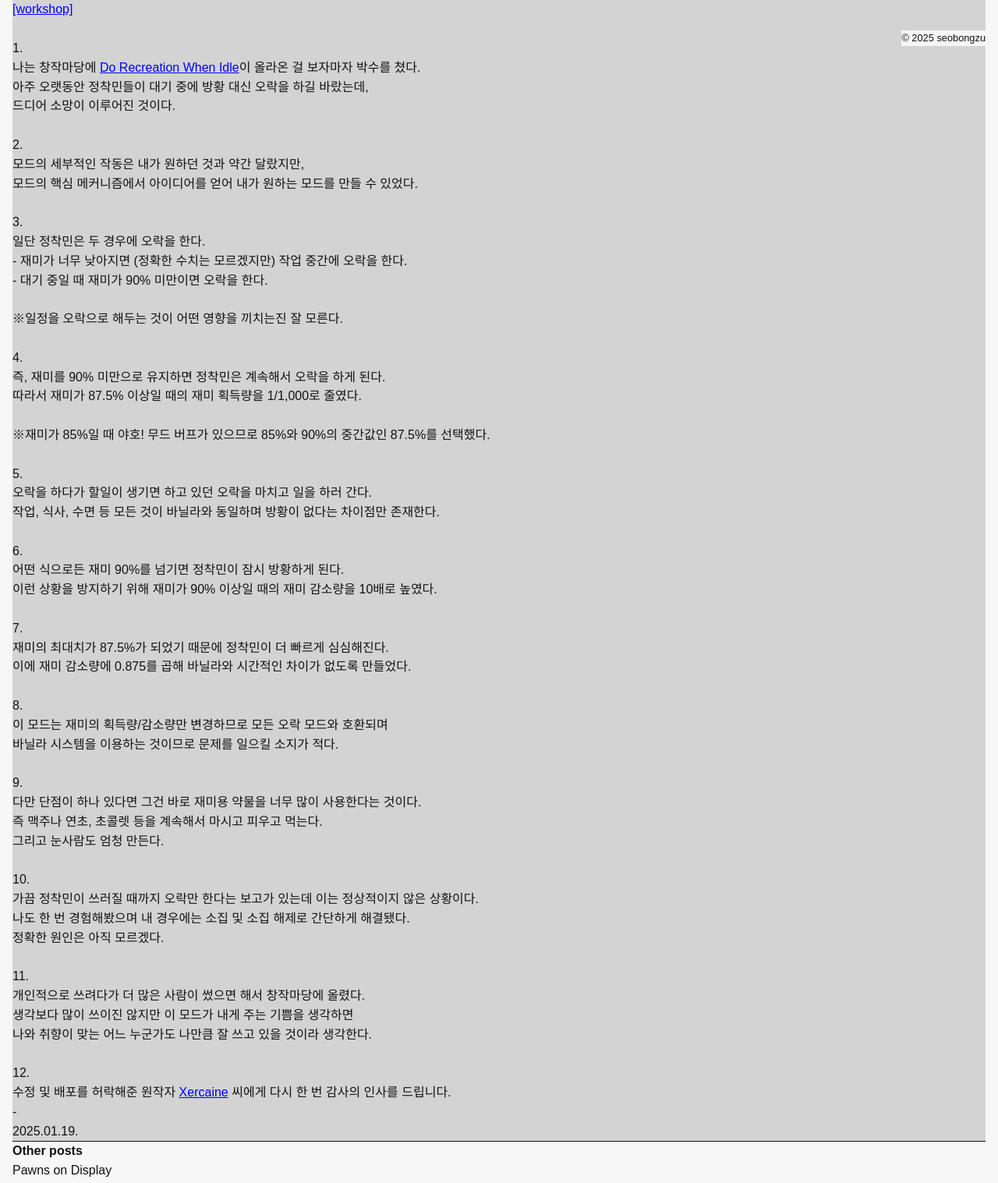
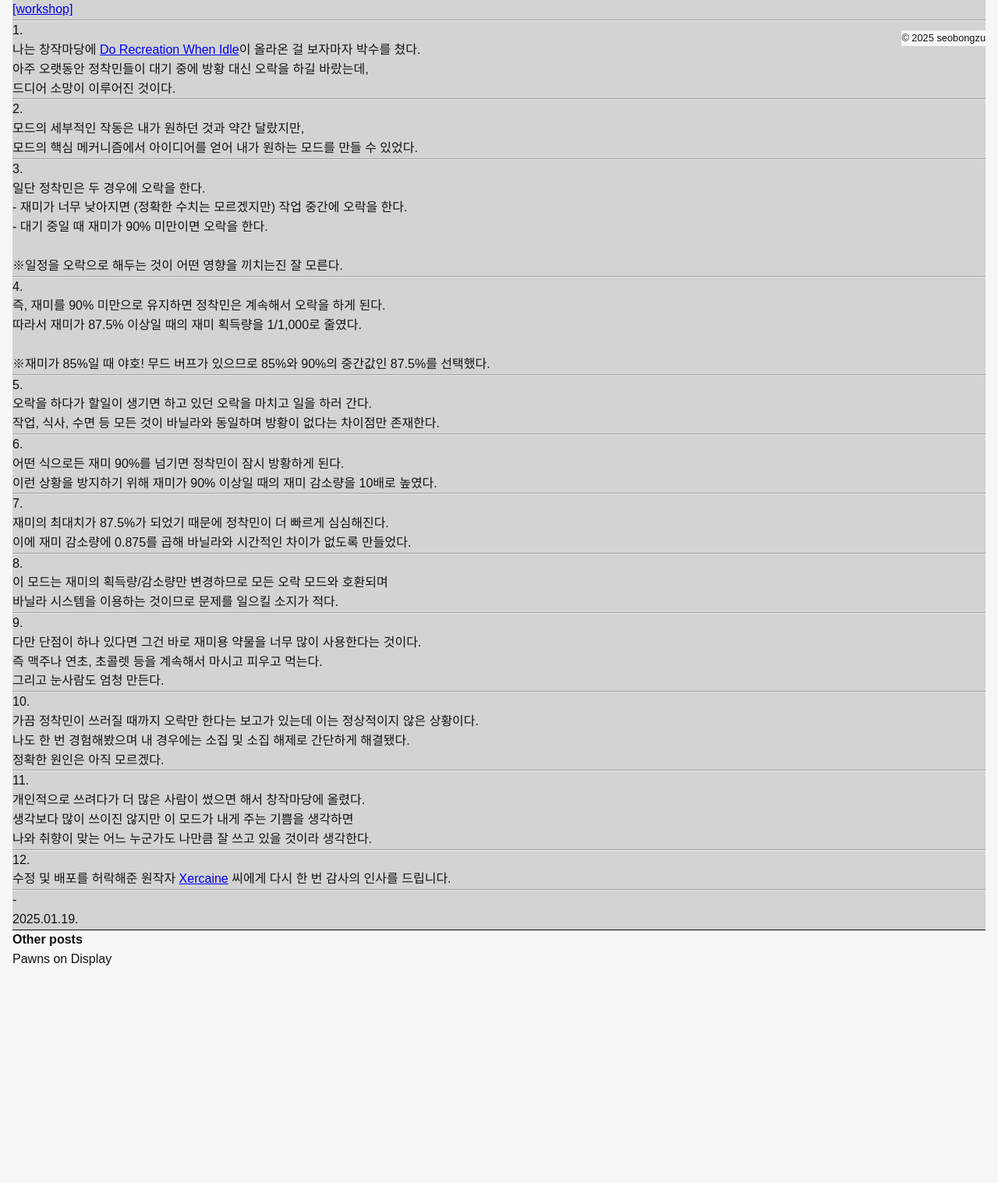
Before and after one commit to seobongzu/seobongzu.github.io, a Jekyll site: the page built from _posts/2025-01-19-Endless-Recreation.md, in a window 1280 px wide. Shown: the part 833-2350 px from the top of the page at 78% size. Built offline with Jekyll 4.4.1, drawn with Linux system fonts in a browser that asks for light colours; after the commit the page ends 2079 px from its top, so only the background shows below that.

Commit message:
edit: Endless Recreation

```diff
--- a/_posts/2025-01-19-Endless-Recreation.md
+++ b/_posts/2025-01-19-Endless-Recreation.md
@@ -7,31 +7,33 @@ keywords: "rimworld, mod, 림월드, 모드"
 image: "https://seobongzu.com/assets/images/rimworld/EndlessRecreation/EndlessRecreation.webp"
 ---
 <iframe src="https://www.youtube-nocookie.com/embed/SU4R6RBrG98?si=nzD0KP-KvhB5DUOV" width=1280px height=720px title="Endless Recreation" frameborder="0" allow="accelerometer; autoplay; clipboard-write; encrypted-media; gyroscope; picture-in-picture; web-share" loading="lazy" referrerpolicy="strict-origin-when-cross-origin" allowfullscreen></iframe>
-<a href="https://steamcommunity.com/sharedfiles/filedetails/?id=3410477716" target="_blank">[workshop]</a><br><br>
+<p><a href="https://steamcommunity.com/sharedfiles/filedetails/?id=3410477716" target="_blank">[workshop]</a></p>
+<hr>
 <p>1.<br>나는 창작마당에 <a href="https://steamcommunity.com/sharedfiles/filedetails/?id=3368214339" target="_blank">Do Recreation When Idle</a>이 올라온 걸 보자마자 박수를 쳤다.<br>아주 오랫동안 정착민들이 대기 중에 방황 대신 오락을 하길 바랐는데,<br>드디어 소망이 이루어진 것이다.<br></p>
-<br>
+<hr>
 <p>2.<br>모드의 세부적인 작동은 내가 원하던 것과 약간 달랐지만,<br>모드의 핵심 메커니즘에서 아이디어를 얻어 내가 원하는 모드를 만들 수 있었다.<br></p>
-<br>
+<hr>
 <p>3.<br>일단 정착민은 두 경우에 오락을 한다.<br>- 재미가 너무 낮아지면 (정확한 수치는 모르겠지만) 작업 중간에 오락을 한다.<br>- 대기 중일 때 재미가 90% 미만이면 오락을 한다.<br>
 <br>
 ※일정을 오락으로 해두는 것이 어떤 영향을 끼치는진 잘 모른다.<br></p>
-<br>
+<hr>
 <p>4.<br>즉, 재미를 90% 미만으로 유지하면 정착민은 계속해서 오락을 하게 된다.<br>따라서 재미가 87.5% 이상일 때의 재미 획득량을 1/1,000로 줄였다.<br>
 <br>
 ※재미가 85%일 때 야호! 무드 버프가 있으므로 85%와 90%의 중간값인 87.5%를 선택했다.<br></p>
-<br>
+<hr>
 <p>5.<br>오락을 하다가 할일이 생기면 하고 있던 오락을 마치고 일을 하러 간다.<br>작업, 식사, 수면 등 모든 것이 바닐라와 동일하며 방황이 없다는 차이점만 존재한다.<br></p>
-<br>
+<hr>
 <p>6.<br>어떤 식으로든 재미 90%를 넘기면 정착민이 잠시 방황하게 된다.<br>이런 상황을 방지하기 위해 재미가 90% 이상일 때의 재미 감소량을 10배로 높였다.<br></p>
-<br>
+<hr>
 <p>7.<br>재미의 최대치가 87.5%가 되었기 때문에 정착민이 더 빠르게 심심해진다.<br>이에 재미 감소량에 0.875를 곱해 바닐라와 시간적인 차이가 없도록 만들었다.<br></p>
-<br>
+<hr>
 <p>8.<br>이 모드는 재미의 획득량/감소량만 변경하므로 모든 오락 모드와 호환되며<br>바닐라 시스템을 이용하는 것이므로 문제를 일으킬 소지가 적다.<br></p>
-<br>
+<hr>
 <p>9.<br>다만 단점이 하나 있다면 그건 바로 재미용 약물을 너무 많이 사용한다는 것이다.<br>즉 맥주나 연초, 초콜렛 등을 계속해서 마시고 피우고 먹는다.<br>그리고 눈사람도 엄청 만든다.<br></p>
-<br>
+<hr>
 <p>10.<br>가끔 정착민이 쓰러질 때까지 오락만 한다는 보고가 있는데 이는 정상적이지 않은 상황이다.<br>나도 한 번 경험해봤으며 내 경우에는 소집 및 소집 해제로 간단하게 해결됐다.<br>정확한 원인은 아직 모르겠다.<br></p>
-<br>
+<hr>
 <p>11.<br>개인적으로 쓰려다가 더 많은 사람이 썼으면 해서 창작마당에 올렸다.<br>생각보다 많이 쓰이진 않지만 이 모드가 내게 주는 기쁨을 생각하면<br>나와 취향이 맞는 어느 누군가도 나만큼 잘 쓰고 있을 것이라 생각한다.<br></p>
-<br>
+<hr>
 <p>12.<br>수정 및 배포를 허락해준 원작자 <a href="https://steamcommunity.com/profiles/76561198062265145/myworkshopfiles/?appid=294100" target="_blank">Xercaine</a> 씨에게 다시 한 번 감사의 인사를 드립니다.</p>
+<hr>
```
